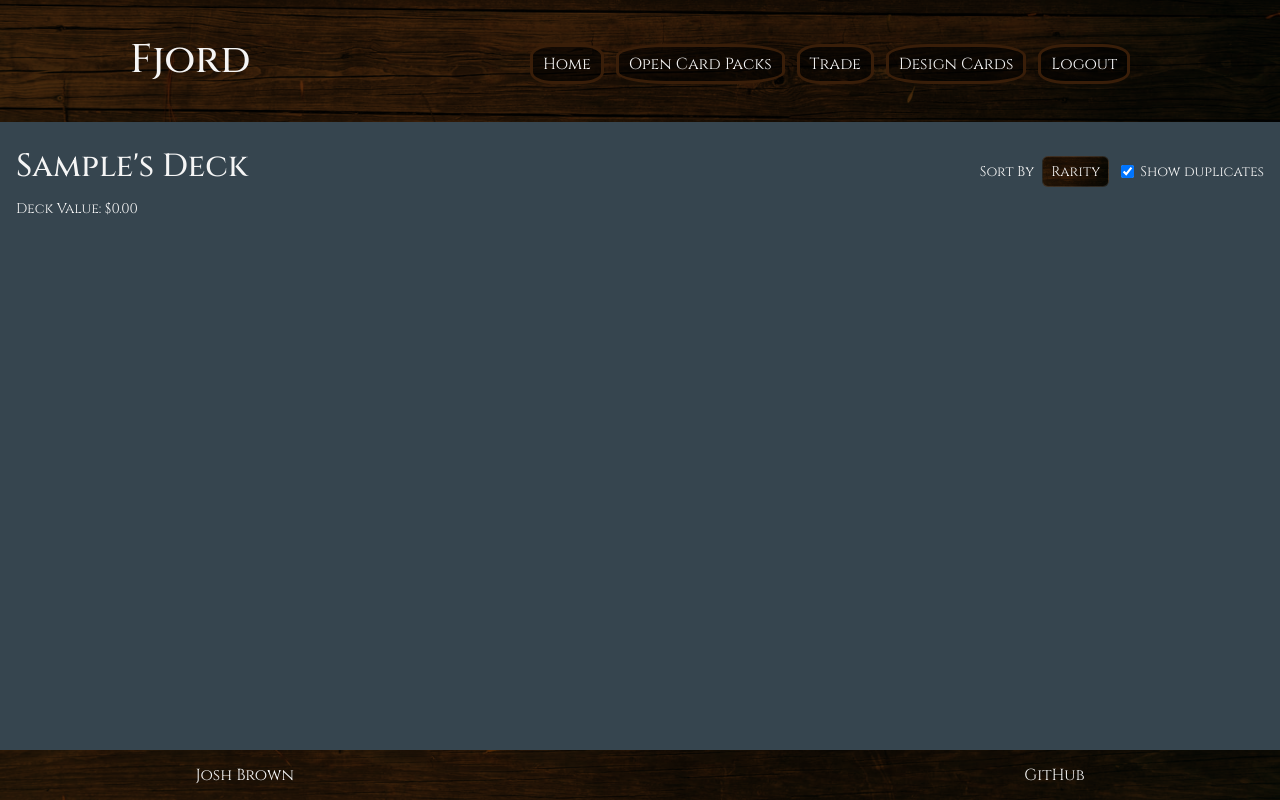
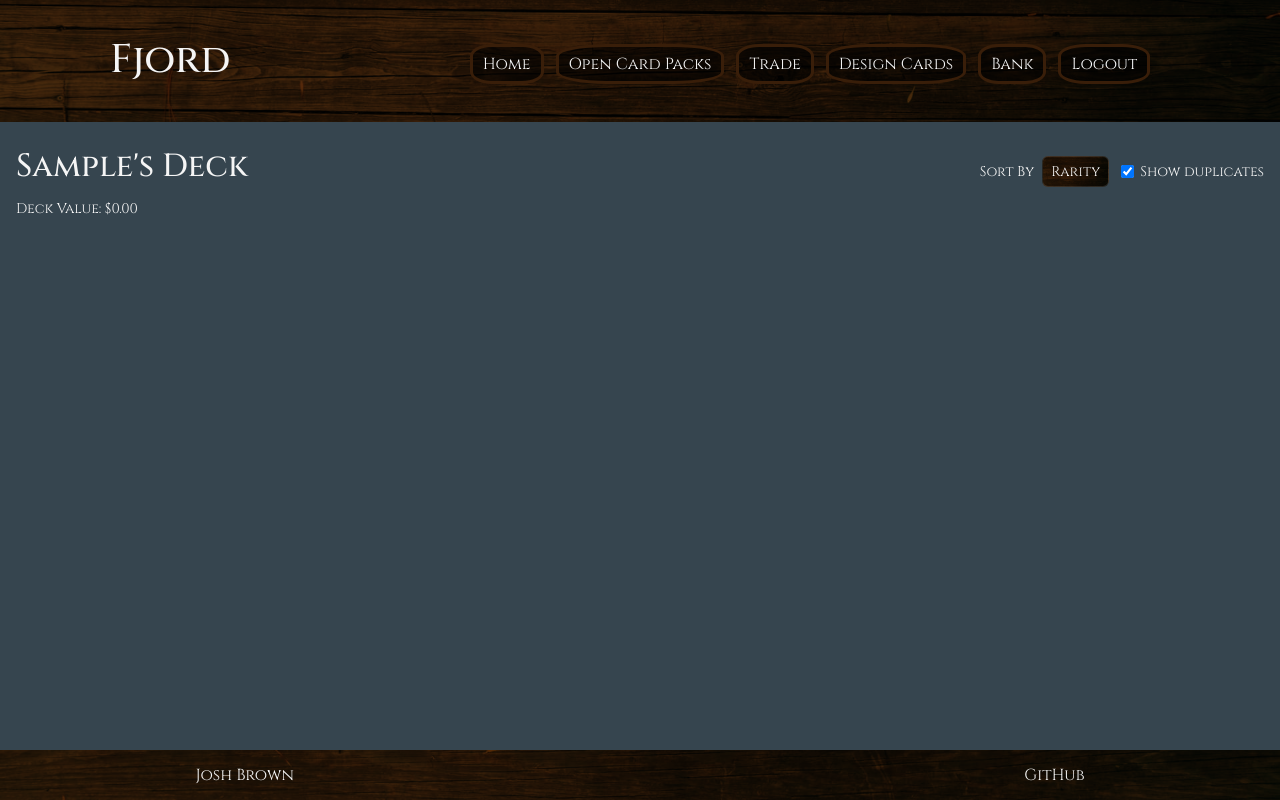
Before and after one commit to TheJoosh/fjord, a React (Vite) app: page / in a window 1280 px wide. Both pictures are taken after typing "Sample", "Sample123" into the empty fields and a click on the button "Create account". Built offline with nearby package versions, Linux system fonts and the light colour scheme.

Commit message:
Added a navigation option for the bank page

```diff
--- a/src/app.jsx
+++ b/src/app.jsx
@@ -9,6 +9,7 @@ import { Deck } from './deck/deck';
 import { Designer } from './designer/designer';
 import { Packs } from './packs/packs';
 import { Trades } from './trades/trades';
+import { Bank } from './bank/bank';
 import { getUser, users } from './data/users';
 import { getCardByName, recalcCardValues, syncCardPopulationsFromOwnedCards } from './data/cards';
 
@@ -100,6 +101,11 @@ export default function App() {
                     {authState === AuthState.Authenticated && (
                         <li><NavLink to="/designer">Design Cards</NavLink></li>
                     )}
+
+                    {authState === AuthState.Authenticated && (
+                        <li><NavLink to="/bank">Bank</NavLink></li>
+                    )}
+
                     {authState === AuthState.Authenticated && (
                         <li><button className="nav-link btn btn-link text-light p-0" onClick={logout}>Logout</button></li>
                     )}
@@ -130,6 +136,7 @@ export default function App() {
                                 <Route path='/designer' element={<Designer userName={userName} />} />
                 <Route path='/trades' element={<Trades userName={userName} />} />
                 <Route path='/packs' element={<Packs userName={userName} />} />
+                <Route path='/bank' element={<Bank userName={userName} />} />
                 <Route path='*' element={<NotFound />} />
             </Routes>
 
```
